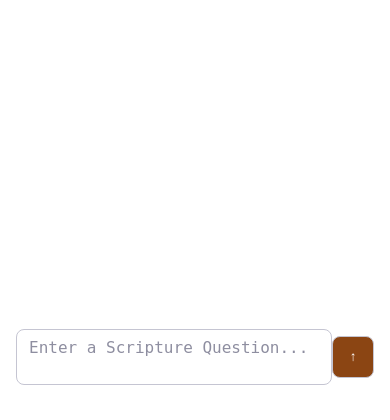
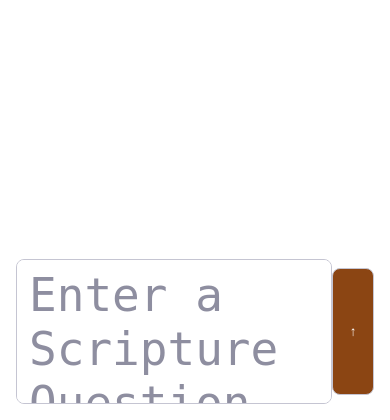
Before and after one commit to clementzach/scripture_rag, a Flask app: page / in a window 390 px wide. Shown: the part 424-844 px from the top of the page. Run offline with Flask 3, Linux system fonts and the light colour scheme; some web fonts are replaced.

Commit message:
more CSS tweaks

```diff
--- a/static/main.css
+++ b/static/main.css
@@ -65,7 +65,7 @@ body {
   display: flex;
   justify-content: center;
   align-items: center;
-  width: 100%;
+  width: 80%;
 }
 
 .message-input-container {
@@ -76,9 +76,11 @@ body {
   padding: 1rem;
   background: #fff;
   box-sizing: border-box;
-  min-height: 15%;
+  gap: 10px;
 }
 
+
+/* Default style for desktop or larger screens */
 textarea {
   border: 1px solid #c5c5d2;
   border-radius: 8px;
@@ -87,8 +89,11 @@ textarea {
   overflow: auto;
   margin: 0;
   flex-grow: 3;
-  min-height: 15%;
   font-size: 16px;
+}
+
+#send-btn, textarea {
+height: 5vh;
 }
 
 input[type="submit"], input[type="button"] {
@@ -99,7 +104,6 @@ input[type="submit"], input[type="button"] {
   text-align: center;
   cursor: pointer;
   margin: 0;
-  padding: 8px 12px;
   flex-grow: 1;
 }
 
@@ -208,7 +212,6 @@ input[type="submit"] {
 
 #send-btn {
   width: 2.625rem;
-  height: min(46px, 5vh);
   border-radius: 8px;
   border: 1px solid #c5c5d2;
   background-color: #8b4513;
@@ -217,5 +220,18 @@ input[type="submit"] {
   display: flex;
   justify-content: center;
   align-items: center;
-  padding: 8px 12px;
 }
+
+
+/* Media query for mobile devices (screens 768px or less) */
+@media screen and (((min-resolution: 2dppx) and (max-width: 1000px)) or (max-width: 500px)){
+  textarea {
+    font-size: 46px;
+  }
+  #send-btn, textarea {
+	  height: 15vh;
+  }
+  .message-input-container, form {
+  width: 100%;
+	}
+}
```
